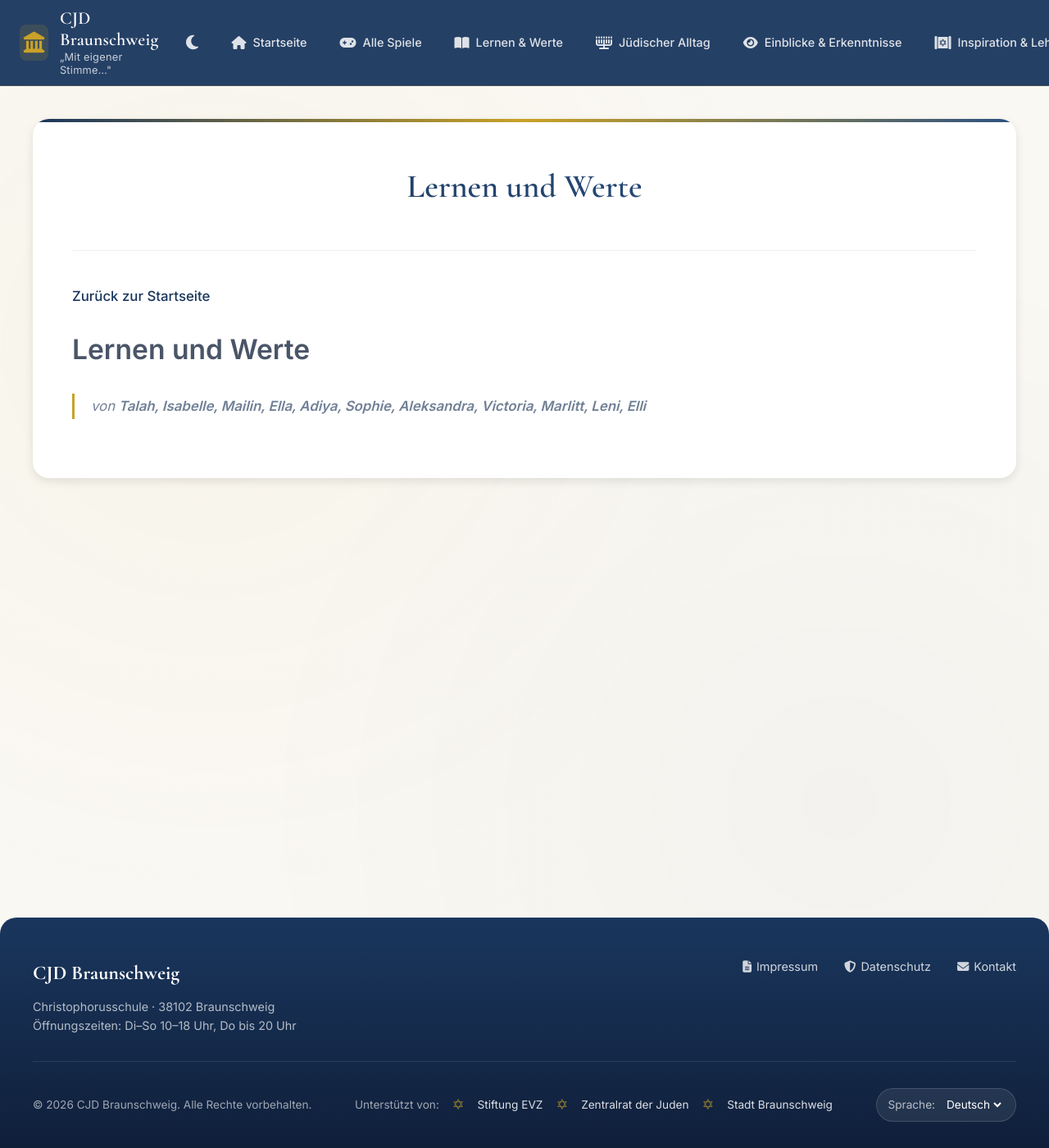
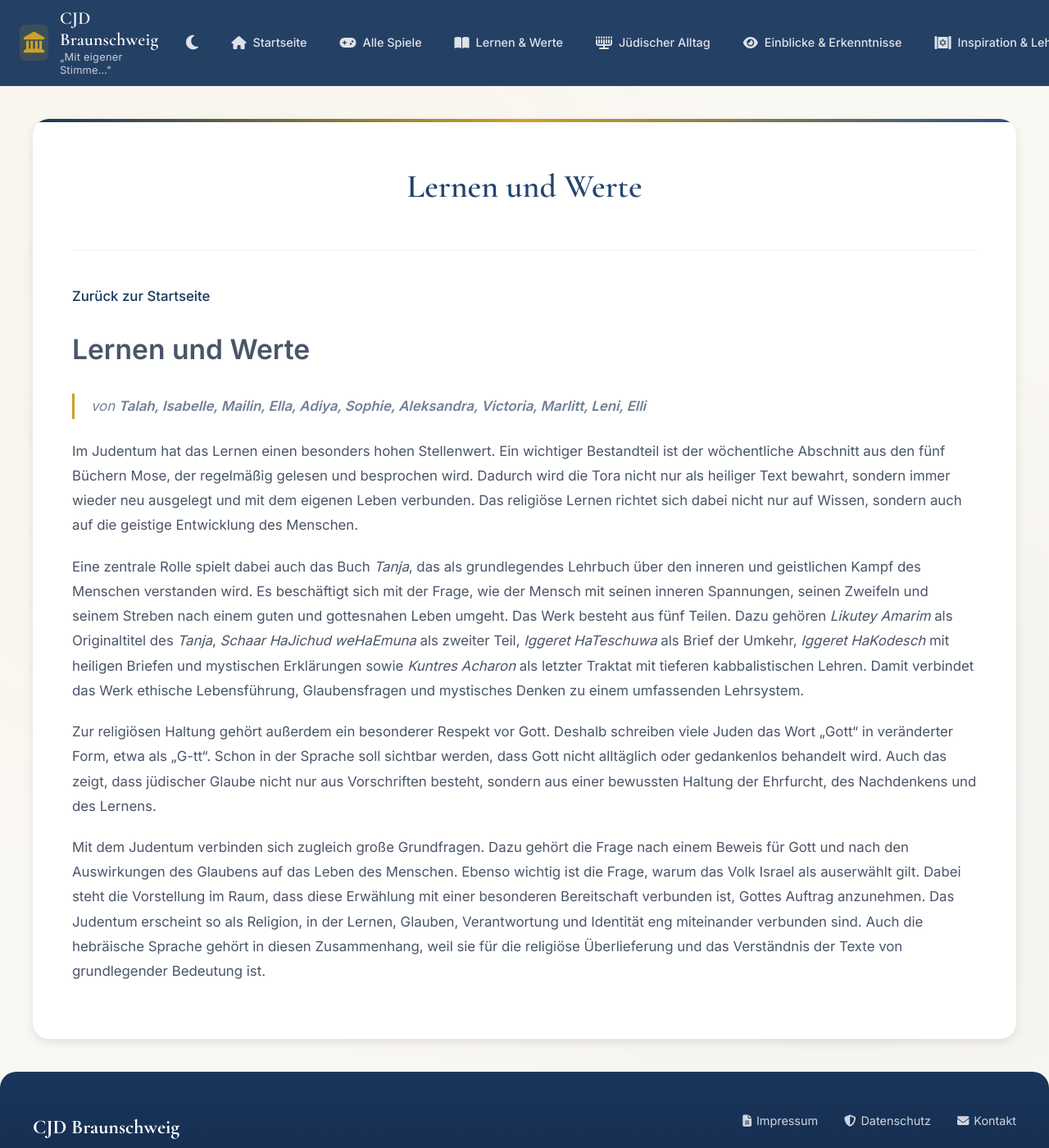
Before and after one commit to stolpersteinebs/stolpersteinebs.github.io, a Jekyll site: the page built from lernenundwerte.md, in a window 1280 px wide and 1400 px high. Shown: the whole window at 82% size. Built offline with Jekyll 4.4.1, drawn with Linux system fonts in a browser that asks for light colours.

Commit message:
Expand content on Jewish learning and values

```diff
--- a/lernenundwerte.md
+++ b/lernenundwerte.md
@@ -6,3 +6,11 @@ permalink: /lernenundwerte/
 [Zurück zur Startseite](https://stolpersteinebs.github.io)
 # Lernen und Werte
 >von **Talah, Isabelle, Mailin, Ella, Adiya, Sophie, Aleksandra, Victoria, Marlitt, Leni, Elli**
+
+Im Judentum hat das Lernen einen besonders hohen Stellenwert. Ein wichtiger Bestandteil ist der wöchentliche Abschnitt aus den fünf Büchern Mose, der regelmäßig gelesen und besprochen wird. Dadurch wird die Tora nicht nur als heiliger Text bewahrt, sondern immer wieder neu ausgelegt und mit dem eigenen Leben verbunden. Das religiöse Lernen richtet sich dabei nicht nur auf Wissen, sondern auch auf die geistige Entwicklung des Menschen.
+
+Eine zentrale Rolle spielt dabei auch das Buch *Tanja*, das als grundlegendes Lehrbuch über den inneren und geistlichen Kampf des Menschen verstanden wird. Es beschäftigt sich mit der Frage, wie der Mensch mit seinen inneren Spannungen, seinen Zweifeln und seinem Streben nach einem guten und gottesnahen Leben umgeht. Das Werk besteht aus fünf Teilen. Dazu gehören *Likutey Amarim* als Originaltitel des *Tanja*, *Schaar HaJichud weHaEmuna* als zweiter Teil, *Iggeret HaTeschuwa* als Brief der Umkehr, *Iggeret HaKodesch* mit heiligen Briefen und mystischen Erklärungen sowie *Kuntres Acharon* als letzter Traktat mit tieferen kabbalistischen Lehren. Damit verbindet das Werk ethische Lebensführung, Glaubensfragen und mystisches Denken zu einem umfassenden Lehrsystem.
+
+Zur religiösen Haltung gehört außerdem ein besonderer Respekt vor Gott. Deshalb schreiben viele Juden das Wort „Gott“ in veränderter Form, etwa als „G-tt“. Schon in der Sprache soll sichtbar werden, dass Gott nicht alltäglich oder gedankenlos behandelt wird. Auch das zeigt, dass jüdischer Glaube nicht nur aus Vorschriften besteht, sondern aus einer bewussten Haltung der Ehrfurcht, des Nachdenkens und des Lernens.
+
+Mit dem Judentum verbinden sich zugleich große Grundfragen. Dazu gehört die Frage nach einem Beweis für Gott und nach den Auswirkungen des Glaubens auf das Leben des Menschen. Ebenso wichtig ist die Frage, warum das Volk Israel als auserwählt gilt. Dabei steht die Vorstellung im Raum, dass diese Erwählung mit einer besonderen Bereitschaft verbunden ist, Gottes Auftrag anzunehmen. Das Judentum erscheint so als Religion, in der Lernen, Glauben, Verantwortung und Identität eng miteinander verbunden sind. Auch die hebräische Sprache gehört in diesen Zusammenhang, weil sie für die religiöse Überlieferung und das Verständnis der Texte von grundlegender Bedeutung ist.
```
